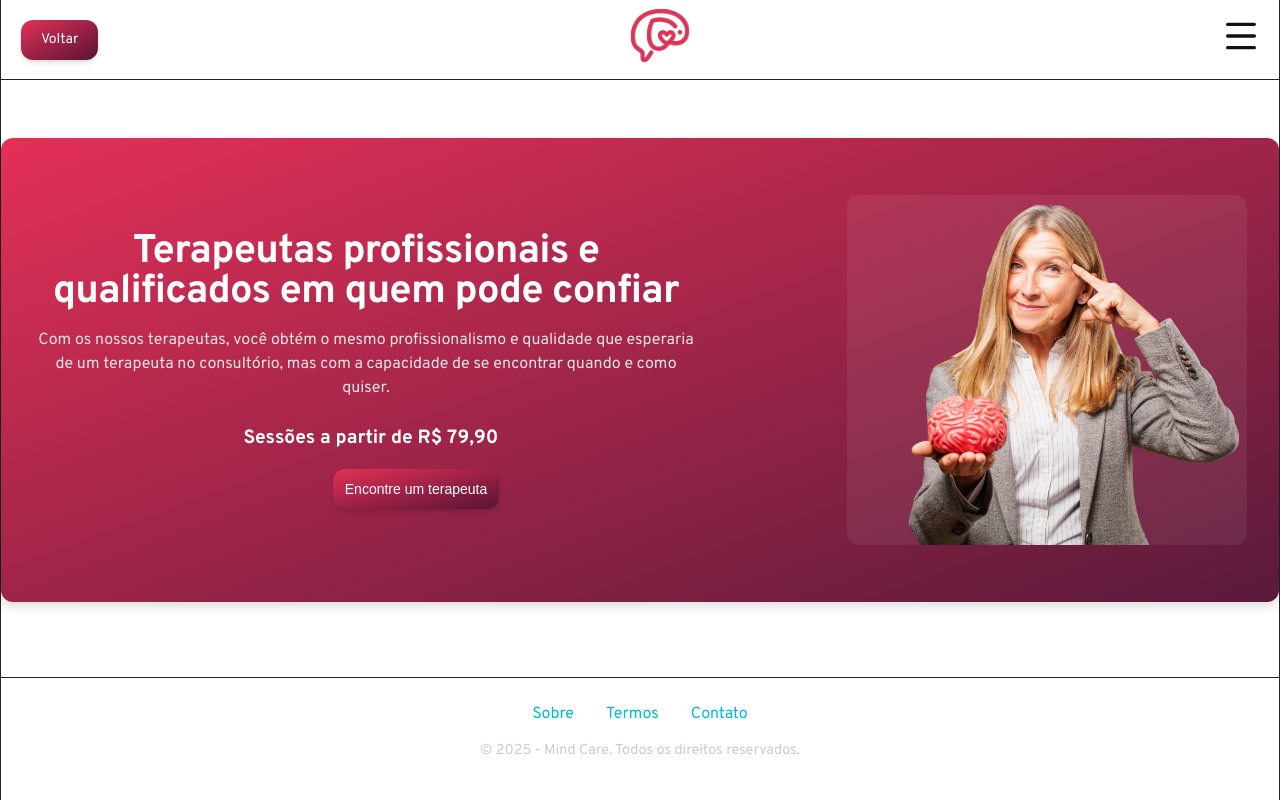
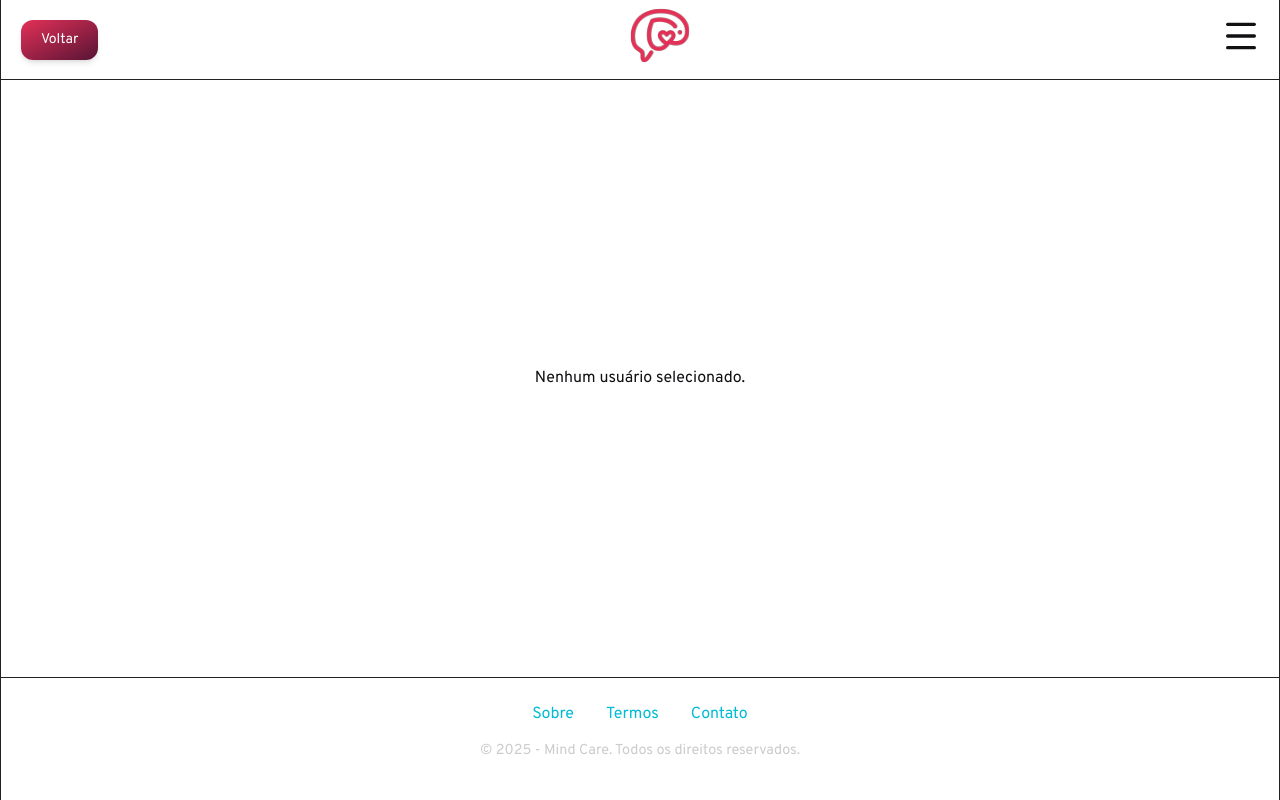
Before and after one commit to renandemboski/projeto-de-bloco, a React (Vite) app: page /about in a window 1280 px wide. Built offline with nearby package versions, Linux system fonts and the light colour scheme.

Commit message:
Card com props e About.jsx atualizado

```diff
--- a/src/components/Card.css
+++ b/src/components/Card.css
@@ -8,10 +8,15 @@
   margin-bottom: 1rem;
   box-shadow: 0 4px 12px rgba(0, 0, 0, 0.15);
   gap: 2rem;
-
   min-height: 400px;
+  max-width: 1000px;
 }
-
+.description{
+  display: flex;
+  flex-direction: column;
+  justify-content: center;
+  align-items: center;
+}
 .card .price {
   margin-top: 1.5rem;
   font-size: 1.2rem;
--- a/src/components/Card.jsx
+++ b/src/components/Card.jsx
@@ -2,23 +2,26 @@ import React from "react";
 import Button from "./ui/Button/Button";
 import "./Card.css";
 
-function Card() {
+function Card({
+  title,
+  description,
+  price,
+  buttonText,
+  imageSrc,
+  imageAlt = "image",
+  onButtonClick,
+}) {
   return (
     <section className="card">
-      <div>
-        <h1>Terapeutas profissionais e qualificados em quem pode confiar</h1>
-        <p>
-          Com os nossos terapeutas, você obtém o mesmo profissionalismo e qualidade
-          que esperaria de um terapeuta no consultório, mas com a capacidade de se
-          encontrar quando e como quiser.
+      <div className="description">
+        <h1>{title}</h1>
+        <p>{description}</p>
+        <p className="price">
+          Sessões a partir de <strong>{price}</strong>
         </p>
-        <p className="price">
-        Sessões a partir de <strong>R$ 79,90</strong>
-      </p>
-        <Button>Encontre um terapeuta</Button>
+        <Button onClick={onButtonClick}>{buttonText}</Button>
       </div>
-
-      <img src="/terapeuta.png" alt="Terapeuta" />
+      <img src={imageSrc} alt={imageAlt} />
     </section>
   );
 }
--- a/src/pages/About/About.jsx
+++ b/src/pages/About/About.jsx
@@ -1,19 +1,47 @@
 import "./About.css";
 import Card from "../../components/Card";
-import Button from "../../components/ui/Button/Button";
 import Footer from "../../components/Footer";
 import Header from "../../components/Header";
+import { useLocation, useNavigate } from "react-router-dom";
+import { useState, useEffect } from "react";
+
 const About = () => {
+  const location = useLocation();
+  const navigate = useNavigate();
+  const [user, setUser] = useState(null);
+  const [loading, setLoading] = useState(true);
+
+  useEffect(() => {
+    if (location.state?.user) {
+      setUser(location.state.user);
+      setLoading(false);
+    } else {
+      setLoading(false);
+    }
+  }, [location.state]);
+
   return (
-    <>
     <div className="about-container">
       <Header />
       <main className="about-main">
-          <Card />
+        {loading ? (
+          <p>Carregando...</p>
+        ) : user ? (
+          <Card
+            title={user.name}
+            description={`Email: ${user.email}\nTelefone: ${user.phone}\n`}
+            price={`R$ ${Math.floor(Math.random() * 100 + 50)},00`}
+            imageSrc={`https://i.pravatar.cc/150?img=${user.id}`}
+            buttonText="Voltar para Home"
+            onButtonClick={() => navigate("/")}
+          />
+        ) : (
+          <p>Nenhum usuário selecionado.</p>
+        )}
       </main>
       <Footer />
     </div>
-    </>
   );
 };
+
 export default About;
```
Lines whose indentation alone changed are shown as unchanged.
